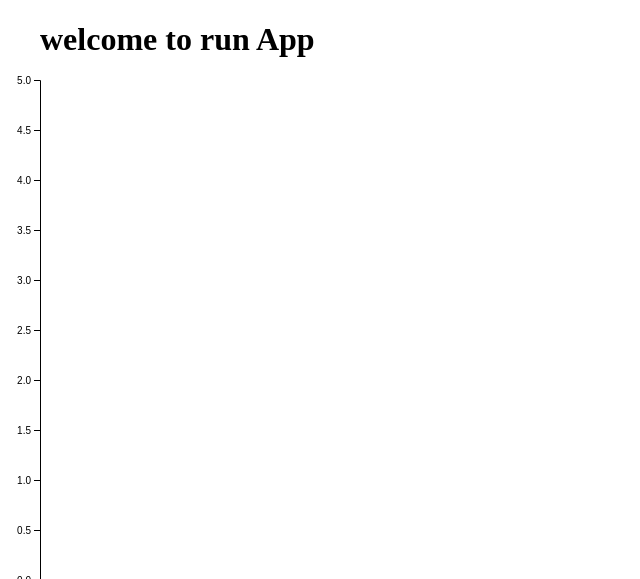
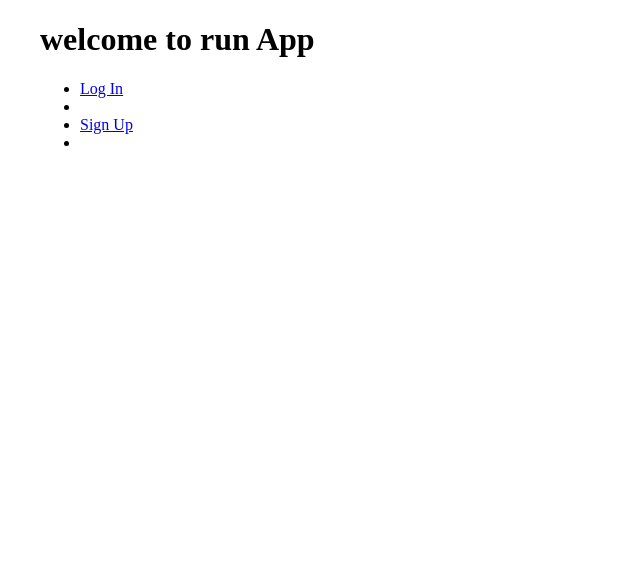
Before and after one commit to tpraveen7/Rep_praveen, a Node server app: page / in a window 1280 px wide. Shown: the top 579 px of the page, without its empty margins (0-640 px from the left). Run offline with Node 20, Linux system fonts and the light colour scheme; data that the repository does not hold is empty; some libraries are stand-ins or nearby versions.

Commit message:
no message

```diff
--- a/controllers/users.js
+++ b/controllers/users.js
@@ -2,6 +2,8 @@ var express = require('express');
 var controller = express.Router();
 var bodyParser = require('body-parser');
 var User = require('../model/users.js');
+
+
 
 
 controller.use(bodyParser.urlencoded({
--- a/package.json
+++ b/package.json
@@ -21,6 +21,7 @@
     "ejs": "^2.5.1",
     "express": "^4.14.0",
     "express-session": "^1.14.1",
+    "method-override": "^2.3.6",
     "pg": "^6.1.0",
     "python": "0.0.4",
     "sequelize": "^3.24.1"
--- a/server.js
+++ b/server.js
@@ -1,8 +1,11 @@
 var express = require('express');
 var session = require('express-session');
+var methodOverride = require('method-override');
 var app = express();
 var PORT = process.env.PORT || 3000;
 
+
+app.use(methodOverride('_method'));
 
 app.use(session({
   secret: "asdfsdfasf",
@@ -24,11 +27,12 @@ var sessionController = require('./controllers/sessions.js');
 app.use('/sessions', sessionController);
 
 app.get('/', function(req, res){
-  console.log(req.session.currentUser);
-  res.render('index.ejs');
+  res.render('index.ejs', {
+    currentUser: req.session.currentUser
+  });
   });
 
 
 app.listen(PORT, function(){
-console.log('Example app Listening on Port 3000:');
+console.log('Example Praveen app Listening on Port 3000:');
 });
--- a/views/index.ejs
+++ b/views/index.ejs
@@ -6,6 +6,8 @@
 
   <body>
     <h1>welcome to run App</h1>
+    <% if(currentUser){ %>
+
 
     <!-- <span class="awesome">outer span </span> -->
     <!-- <main></main> -->
@@ -14,12 +16,21 @@
     <g id ="points"></g>
   </svg>
 </svg>
-    <!-- <span>outer span</span>
-    <div>
-       <span>inner span </span>
-        <span>inner span </span>
-    </div> -->
+ <form action="/sessions?_method=DELETE" method="POST">
+   <br/>
+   <br/>
+   <br/>
+   <input type="submit" value="Log Out"/>
+ </form>
     <script src="https://d3js.org/d3.v4.min.js"></script>
     <script src="/js/app.js"></script>
+    <% } else { %>
+      <nav>
+    <ul>
+         <li><a href="/sessions/new">Log In</a><li>
+           <li><a href="/users/new">Sign Up</a><li>
+    </ul>
+      </nav>
+      <% } %>
   </body>
 </html>
```
Also changed, not shown: controllers/sessions.js (+7 -2 lines).
